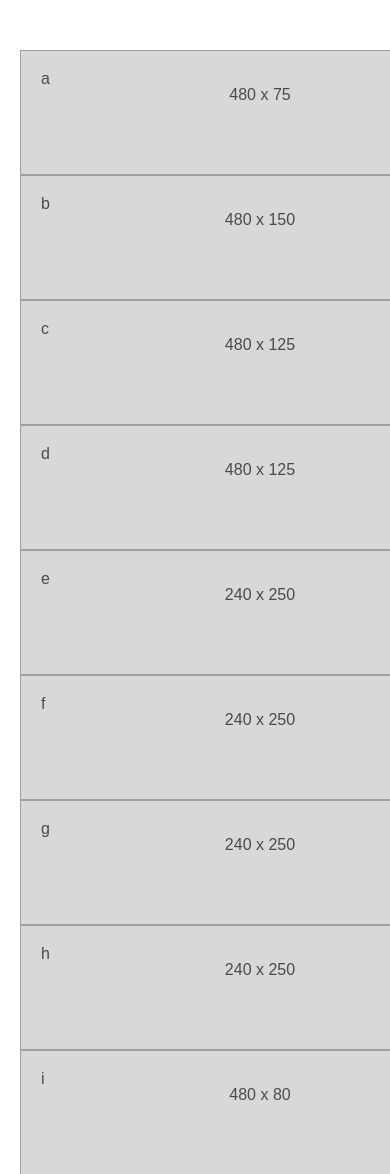
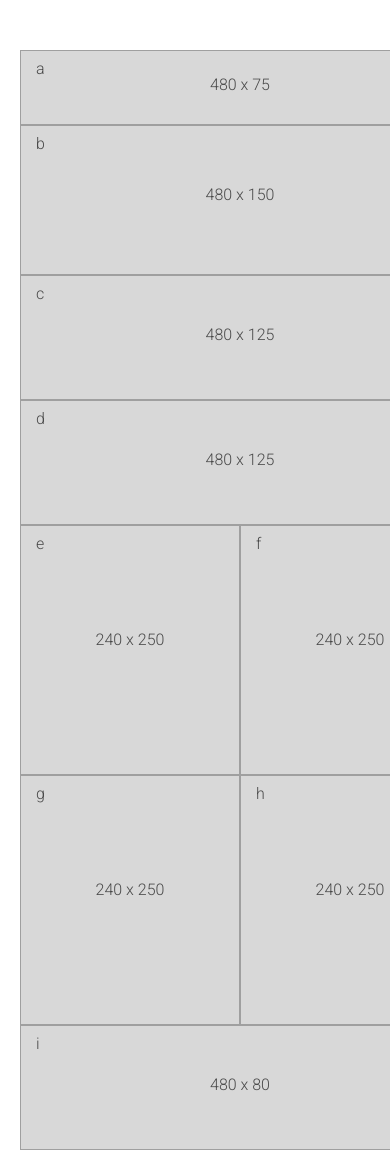
Before and after one commit to JenniferPiper/ui-challenge-1, a plain HTML site: page index.html in a window 390 px wide. Shown: the top 1174 px of the page. Drawn offline with Linux system fonts and the light colour scheme.

Commit message:
add Google font Roboto:300, finish mobile layout

```diff
--- a/css/style.css
+++ b/css/style.css
@@ -2,7 +2,8 @@
   box-sizing: border-box
 }
 body {
-  font-family: sans-serif;
+  width: 480px;
+  font-family: 'Roboto', sans-serif;
   margin: 0 auto;
   padding: 50px 20px;
   min-height: 500px;
@@ -12,13 +13,39 @@ header, footer, aside, section {
   margin: 0 auto;
   background-color: #d8d8d8;
   border: 1px solid #9f9f9f;
-  width: 480px;
   height: 125px;
-  padding: 20px;
+  padding: 10px 15px;
+}
+header {
+  height: 75px;
+}
+aside {
+  height: 150px;
+}
+aside p.mobile {
+  margin-top: 35px;
+}
+section p.mobile {
+  margin-top: 25px;
+}
+section.half-wide {
+  width: 220px;
+  height: 250px;
+  float: left;
+}
+.half-wide p.mobile {
+  margin-top: 80px;
+}
+footer {
+  clear: both;
+}
+footer p.mobile {
+  margin-top: 25px;
 }
 p.mobile, p.desktop {
 text-align: center;
 }
+
 .desktop {
   display: none;
 }
--- a/index.html
+++ b/index.html
@@ -1,6 +1,7 @@
 <!DOCTYPE html>
 <head>
   <link rel="stylesheet" href="css/reset.css">
+  <link href="https://fonts.googleapis.com/css?family=Roboto:300" rel="stylesheet">
 <link rel="stylesheet" href="css/style.css">
 </head>
 <body>
@@ -25,22 +26,22 @@
     <p class="mobile">480 x 125</p>
     <p class="desktop">380 x 200</p>
   </section>
-  <section>
+  <section class="half-wide">
     <p>e</p>
     <p class="mobile">240 x 250</p>
     <p class="desktop">190 x 250</p>
     </section>
-    <section>
+    <section class="half-wide">
       <p>f</p>
       <p class="mobile">240 x 250</p>
       <p class="desktop">190 x 250</p>
     </section>
-    <section>
+    <section class="half-wide">
       <p>g</p>
       <p class="mobile">240 x 250</p>
       <p class="desktop">190 x 250</p>
     </section>
-    <section>
+    <section class="half-wide">
       <p>h</p>
       <p class="mobile">240 x 250</p>
       <p class="desktop">190 x 250</p>
```
